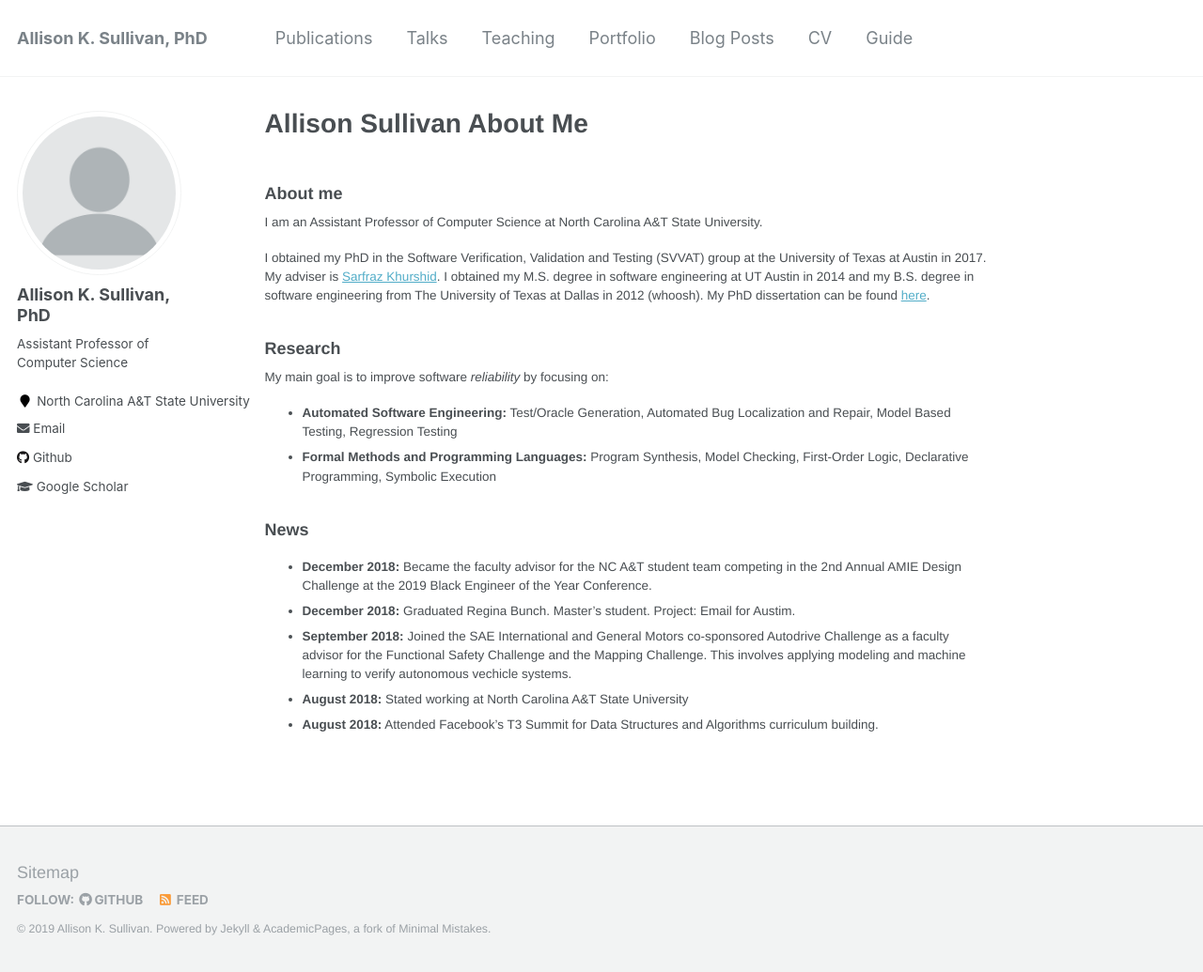
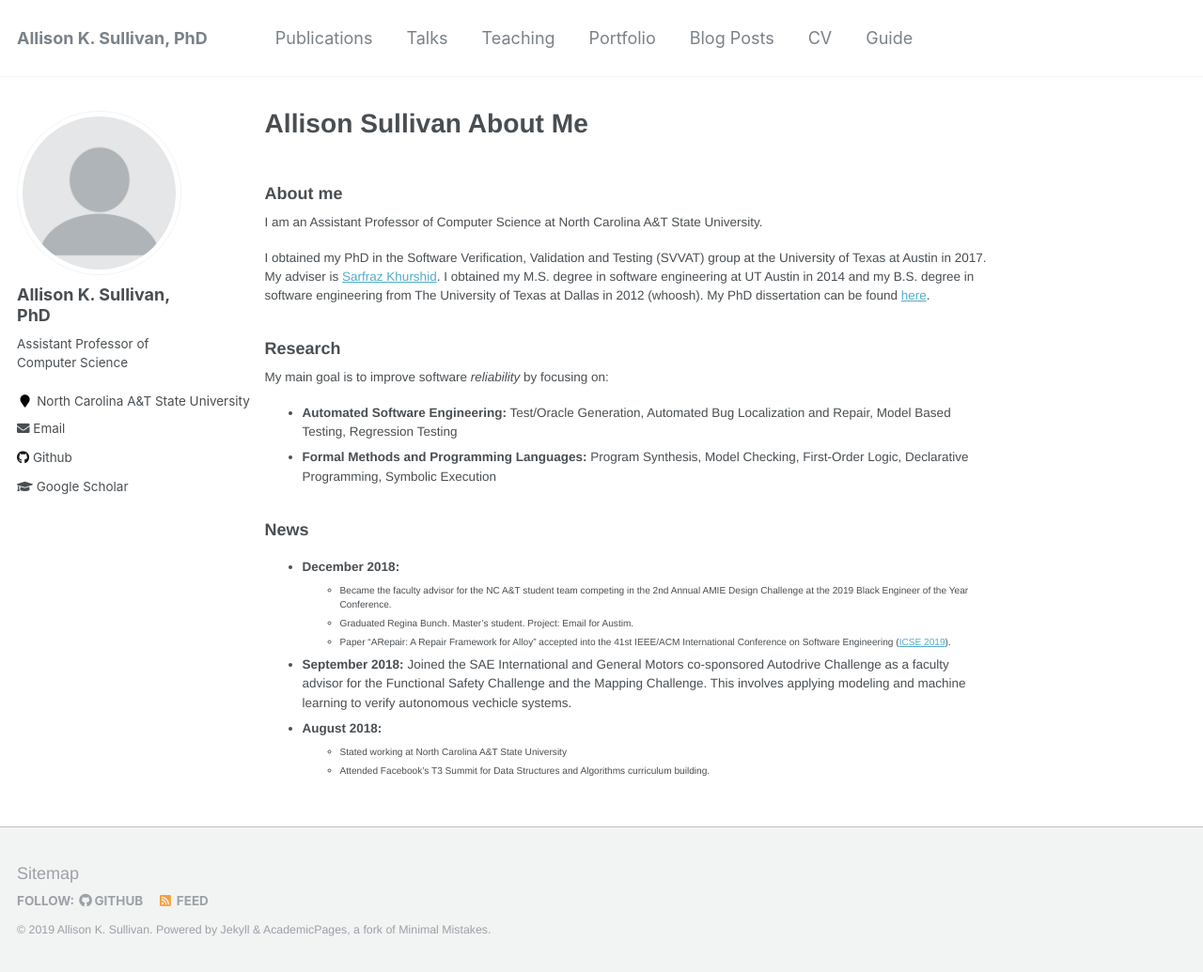
Before and after one commit to Allisonius/allisonius.github.io, a Jekyll site: the page built from _pages/about.md, in a window 1280 px wide and 1035 px high. Shown: the whole window at 94% size. Built offline with Jekyll 4.4.1, drawn with Linux system fonts in a browser that asks for light colours.

Commit message:
Update about.md

```diff
--- a/_pages/about.md
+++ b/_pages/about.md
@@ -23,8 +23,11 @@ My main goal is to improve software _reliability_ by focusing on:
 
 ### News
 
-  * **December 2018:** Became the faculty advisor for the NC A&T student team competing in the 2nd Annual AMIE Design Challenge at the 2019 Black Engineer of the Year Conference.
-  * **December 2018:** Graduated Regina Bunch. Master's student. Project: Email for Austim.
+  * **December 2018:**
+    * Became the faculty advisor for the NC A&T student team competing in the 2nd Annual AMIE Design Challenge at the 2019 Black Engineer of the Year Conference.
+    * Graduated Regina Bunch. Master's student. Project: Email for Austim.
+    * Paper "ARepair: A Repair Framework for Alloy" accepted into the 41st IEEE/ACM International Conference on Software Engineering ([ICSE 2019](#)).
   * **September 2018:** Joined the SAE International and General Motors co-sponsored Autodrive Challenge as a faculty advisor for the Functional Safety Challenge and the Mapping Challenge. This involves applying modeling and machine learning to verify autonomous vechicle systems.
-  * **August 2018:** Stated working at North Carolina A&T State University
-  * **August 2018:** Attended Facebook’s T3 Summit for Data Structures and Algorithms curriculum building.
+  * **August 2018:**
+    * Stated working at North Carolina A&T State University
+    * Attended Facebook’s T3 Summit for Data Structures and Algorithms curriculum building.
```
